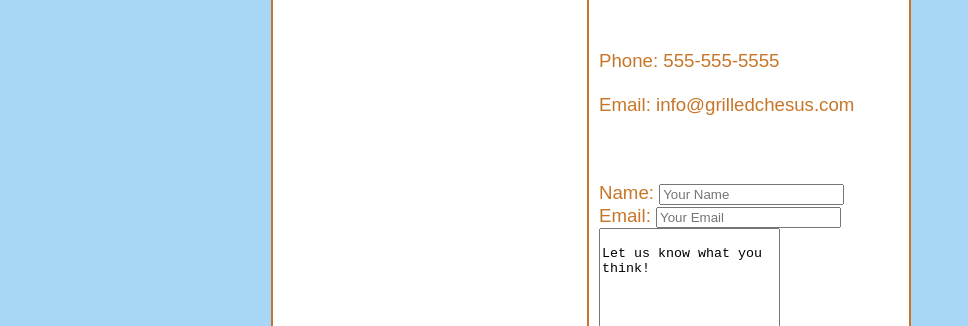
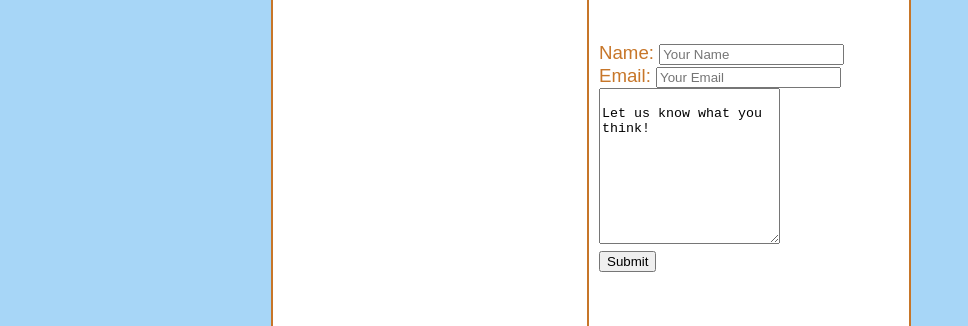
Before and after one commit to sararose623/grilledChesus, a plain HTML site: page find.html in a window 1280 px wide. Shown: the part 1070-1396 px from the top of the page, without its empty margins (49-1017 px from the left). Drawn offline with nearby package versions, Linux system fonts and the light colour scheme.

Commit message:
position

```diff
--- a/css/find.css
+++ b/css/find.css
@@ -50,7 +50,7 @@ body{
 	width: 300px;
 	height: 600px;
 	position: absolute;
-	top: 900px;
+	top: 95%;
 	left: 0;
 	margin: 0;
 	padding: 10px;
@@ -66,7 +66,7 @@ body{
 
 #contact{
 	position: absolute;
-	top: 900px;
+	top: 95%;
 	right: 0;
 	margin: 0;
 	padding: 10px;
```
Also changed, not shown: images/truck.png (added).
